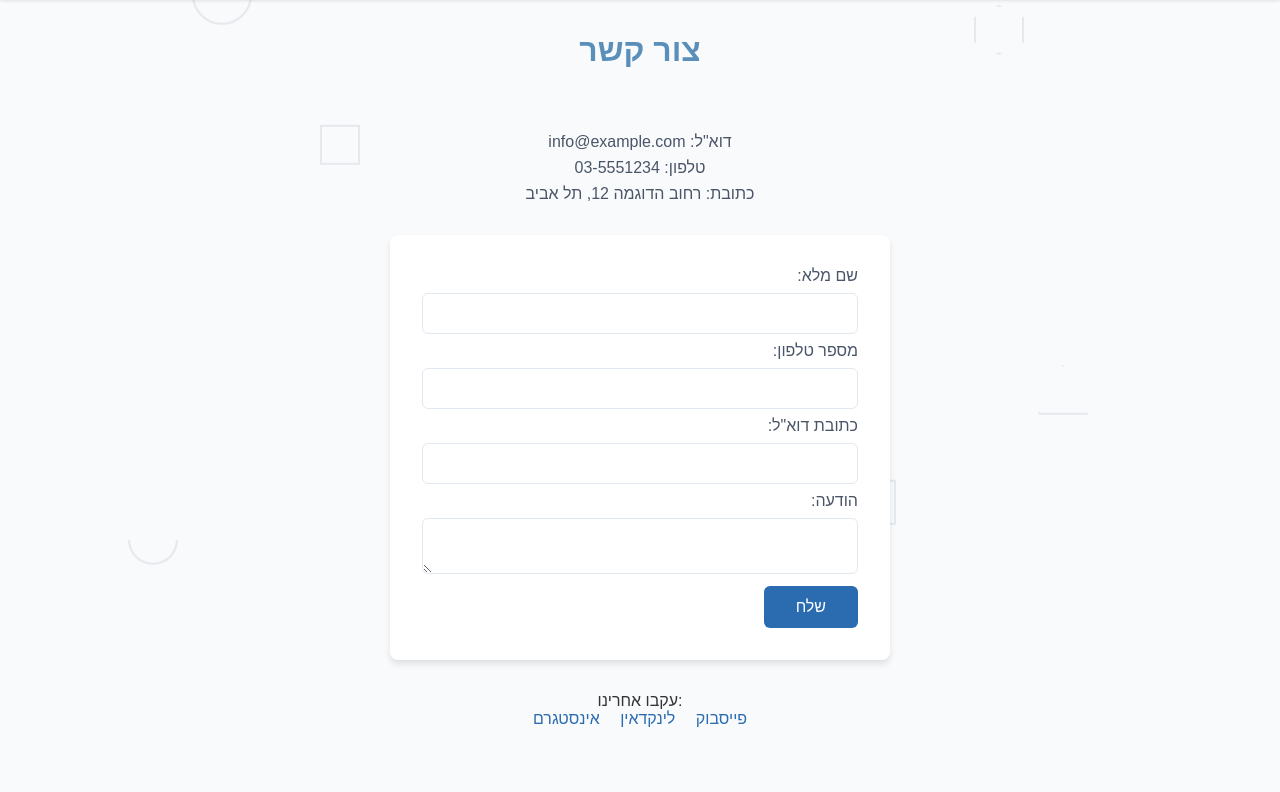
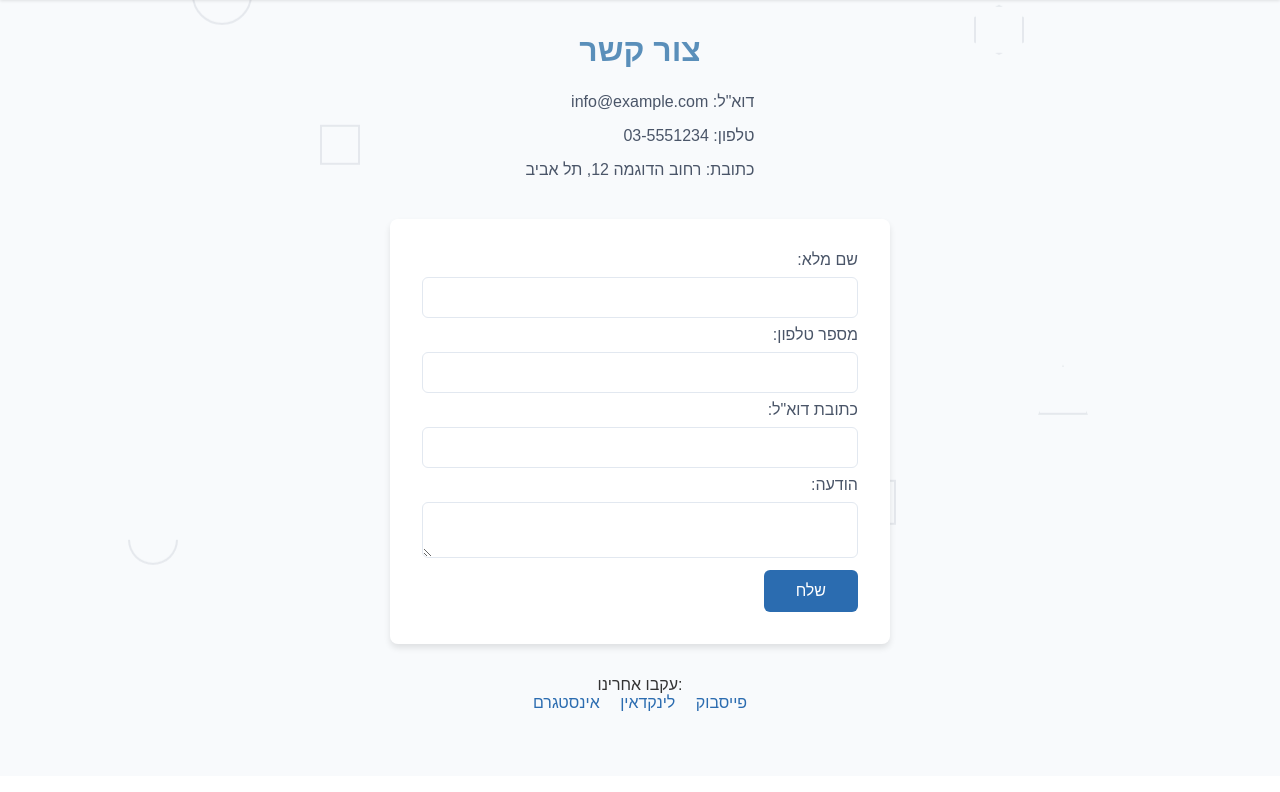
Before and after one commit to stbayder/group13partC, a Flask app: page /contact-us/ in a window 1280 px wide. Shown: the part 86-878 px from the top of the page. After the commit the page ends 797 px from the top, so only its background shows below. Run offline with Flask 3, Linux system fonts and the light colour scheme; parts of the project's set-up code (start-up, migrations or seed data) failed here and were passed over; some libraries are stand-ins or nearby versions.

Commit message:
adding functionality to contact form, also reformatting the structure of the information to be designed nicely

```diff
--- a/app.py
+++ b/app.py
@@ -32,25 +32,19 @@ def login():
     if not username or not password:
         return jsonify({"error": "Username and password are required"}), 400
 
-    # Find user in the database
     user = mongo.db.users.find_one({"UserName": username})
 
     if not user:
         return jsonify({"error": "Invalid credentials, username not found"}), 401  # User not found
 
-    # Extract stored hashed password
+    # decode and check stored hashed password
     stored_hashed_password = user.get("password_hash")
-
-    # Verify password
-    print("password:",password)
-    print("stored passsword:",stored_hashed_password)
-
     if bcrypt.checkpw(password.encode("utf-8"), stored_hashed_password.encode("utf-8")):
         return jsonify({"message": "Login successful!", "username": username}), 200
 
     return jsonify({"error": "Invalid credentials"}), 401  # Incorrect password
 
-@app.route('/contact-us/', methods=['GET', 'POST'])
+@app.route('/contact-us/', methods=['GET'])
 def contact():
     return render_template('contact-us.html')
 
@@ -143,6 +137,7 @@ def about():
     return render_template('about.html')
 
 if __name__ == '__main__':
+    # print(hash_password('stavisthebest').decode('UTF-8'))
     with app.app_context():
         initialize_db(mongo.db)
     print("MongoDB setup complete.")
--- a/static/styles.css
+++ b/static/styles.css
@@ -223,15 +223,26 @@ textarea:focus {
 
 /* Contact page specific styles */
 .contact-info {
-    text-align: center;
-    margin: 2rem 0;
+    display: flex;
+    flex-direction: row;
+    justify-content: center;
+    direction: rtl;
+    margin: 1rem 0;
     color: #4a5568;
     position: relative;
     z-index: 1;
 }
 
-.contact-info div {
+.contact-info   div{
+    height: fit-content;
+    display: flex;
+    flex-direction: column;
+    align-items: flex-start;
+}
+
+.contact-info div  div{
     margin: 0.5rem 0;
+    width: fit-content;
 }
 
 .social-links {
@@ -406,11 +417,13 @@ body {
 
 /* About page specific styles */
 .about-container {
+    display: flex;
+    flex-direction: column;
     padding: 2rem;
     max-width: 800px;
     margin: 0 auto;
     align-items: center;
-    text-align: center;
+    text-align: right;
     color: #333;
 }
 
@@ -441,7 +454,7 @@ body {
 .contact-container h1 {
     font-size: 2em;
     color: #5a8fba;
-    margin-bottom: 2em;
+    margin-bottom: 0;
     align-items: center;
     text-align: center;
 }
--- a/templates/about.html
+++ b/templates/about.html
@@ -35,5 +35,6 @@
     <p>
         נשמח לשמוע מכם ולעזור לעסק שלכם להצליח!
     </p>
+    <button class="about-contact-btn" onclick="window.location = '/contact-us'"> צור קשר!</button>
 </div>
 {% endblock %}
--- a/templates/add-product.html
+++ b/templates/add-product.html
@@ -3,6 +3,7 @@
 {% block content %}
 
 <div class="contact-container">
+    <div class="add-new-product">
         <h1>הוספת מוצר חדש</h1>
 
         <form id="addProductForm" method="POST" onsubmit="return validateAddProduct()" action="/" enctype="multipart/form-data">
@@ -55,4 +56,9 @@
             המוצר נוסף בהצלחה!
         </div>
     </div>
+</div>
+
+<script>
+
+</script>
 {% endblock %}
--- a/templates/contact-us.html
+++ b/templates/contact-us.html
@@ -6,12 +6,14 @@
     <h1>צור קשר</h1>
 
     <div class="contact-info">
-        <div>דוא"ל: info@example.com</div>
-        <div>טלפון: 03-5551234</div>
-        <div>כתובת: רחוב הדוגמה 12, תל אביב</div>
+        <div>
+            <div>דוא"ל: info@example.com</div>
+            <div>טלפון: 03-5551234</div>
+            <div>כתובת: רחוב הדוגמה 12, תל אביב</div>
+        </div>
     </div>
 
-    <form id="contactForm" method="POST" onsubmit="return validateContactUs()" action="/">
+    <form id="contactForm" method="POST" onsubmit="validateContactUs(event)" action="/">
         <div>
             <label for="fullname">שם מלא:</label>
             <input type="text" id="fullname" name="fullname" required>
@@ -50,4 +52,56 @@
         <a href="#">אינסטגרם</a>
     </div>
 </div>
+
+<script>
+    function validateContactUs(event) {
+    event.preventDefault();
+
+    const patterns = {
+        phone: /^(?:\+972|0)(?:[23489]|5[0-9]|77)[0-9]{7}$/,  // Valid phone pattern (Israel)
+        email: /^[^\s@]+@[^\s@]+\.[^\s@]+$/, // Valid email pattern
+        fullname: /^[\u0590-\u05FF\s]{2,}\s[\u0590-\u05FF\s]{2,}$/ // Hebrew name pattern
+    };
+
+    function validateField(field, value) {
+        switch (field) {
+        case 'fullname':
+            return value.trim().length >= 4;
+        case 'phone':
+            return patterns.phone.test(value);
+        case 'email':
+            return patterns.email.test(value);
+        case 'message':
+            return value.trim().length >= 10;
+        default:
+            return true;
+        }
+    }
+
+    let isValid = true;
+
+    // Validate all fields
+    ['fullname', 'phone', 'email', 'message'].forEach(field => {
+        const element = document.getElementById(field);
+        const fieldIsValid = validateField(field, element.value);
+        showError(field, !fieldIsValid);
+        if (!fieldIsValid) isValid = false;
+    });
+
+    if (isValid) {
+        alert('טופס נשלח בהצלחה!');
+
+        // Clear all fields
+        document.getElementById('fullname').value = '';
+        document.getElementById('phone').value = '';
+        document.getElementById('email').value = '';
+        document.getElementById('message').value = '';
+
+        return true;
+    }
+
+    return false;
+}
+
+</script>
 {% endblock %}
--- a/templates/product-info.html
+++ b/templates/product-info.html
@@ -2,7 +2,7 @@
 {% block title %}Product Info{% endblock %}
 {% block content %}
 
-<div class="contact-container">
+<div class="contact-container product-page">
     <h1 id="productName">שם המוצר</h1>
 
     <div class="product-info-container">
@@ -92,6 +92,9 @@ populateSupplierTable();
 </script>
 
 <style>
+.contact-container.product-page{
+    max-width: 80vw;
+}
 .product-info-container {
     display: flex;
     flex-wrap: wrap;
```
Also changed, not shown: static/app.js (+0 -43 lines). Lines whose indentation alone changed are shown as unchanged.
